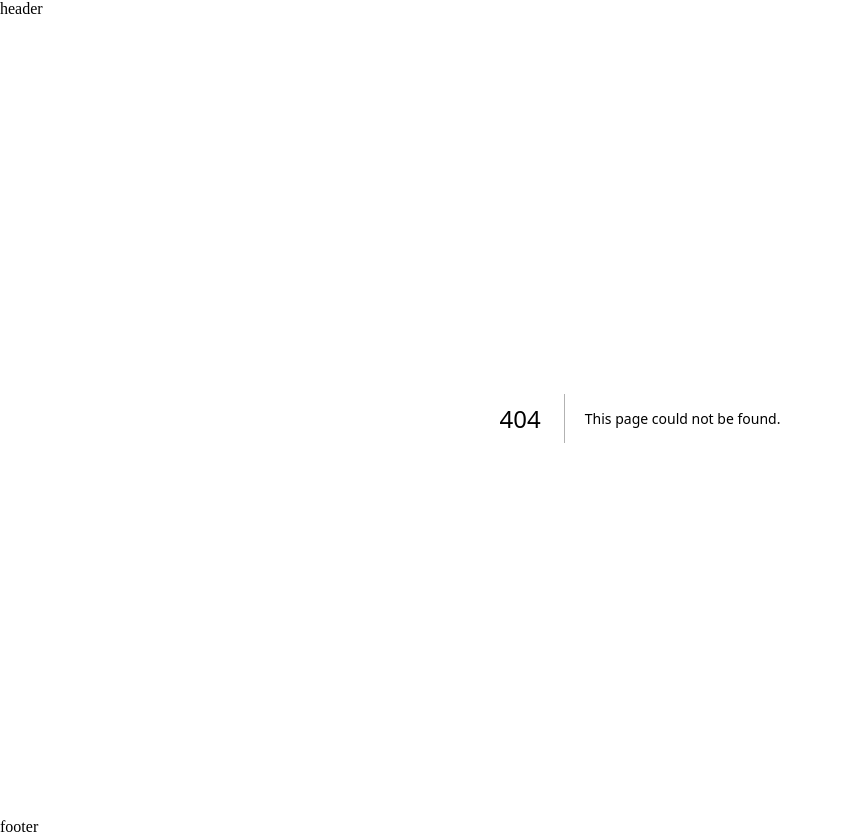
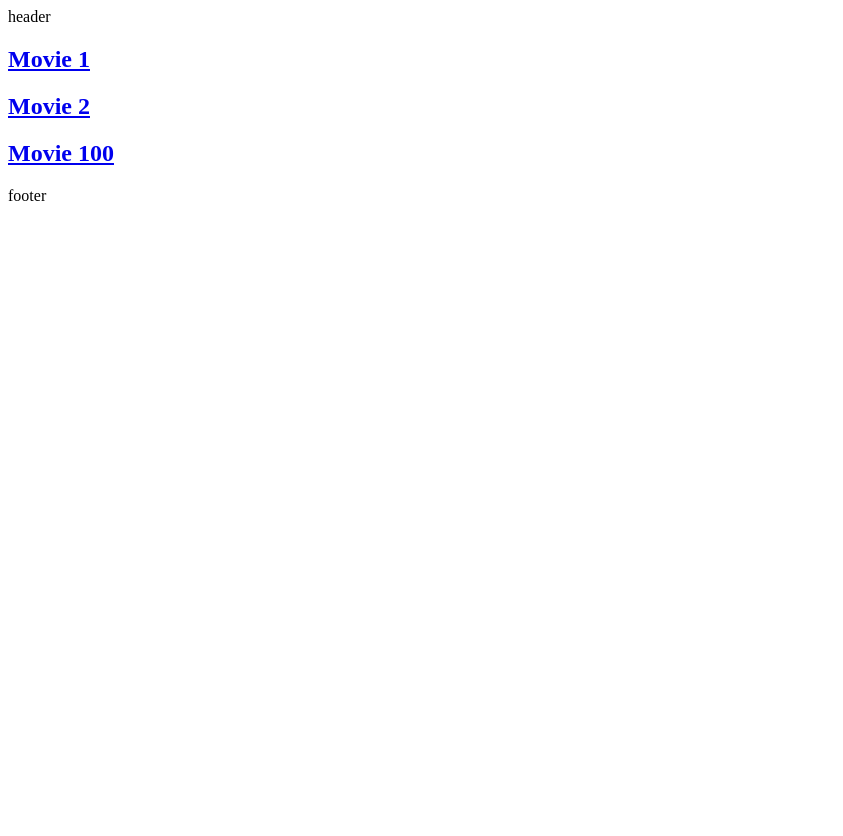
Before and after one commit to ntua-el20166/softeng-2023, a Next.js app in the folder frontend/: page /movie in a window 1280 px wide. Before the commit this address had no page. Shown: the whole page, without its empty margins (0-843 px from the left). After the commit the page ends 800 px from the top, so only its background shows below. Built offline with nearby package versions, Linux system fonts and the light colour scheme.

Commit message:
some basic routing

```diff
--- /dev/null
+++ b/frontend/pages/movie/index.js
@@ -0,0 +1,19 @@
+import Link from 'next/link'
+
+function MovieList( { movieId = 100} ) {
+    return (
+        <>
+            <h2>
+                <Link href = "/movie/1">Movie 1</Link>
+             </h2>
+             <h2>
+                <Link href = "/movie/2">Movie 2</Link>
+             </h2>
+             <h2>
+                <Link href = {`/movie/${movieId}`}>Movie {movieId}</Link>
+             </h2>
+        </>
+    )
+}
+
+export default MovieList
```
Also changed, not shown: frontend/pages/index.js (+9 -4 lines), frontend/pages/movie/[movieId].js (added, +9 -0 lines), frontend/pages/search_results.js (added, +16 -0 lines), frontend/pages/movie_list/movie.js (deleted).
